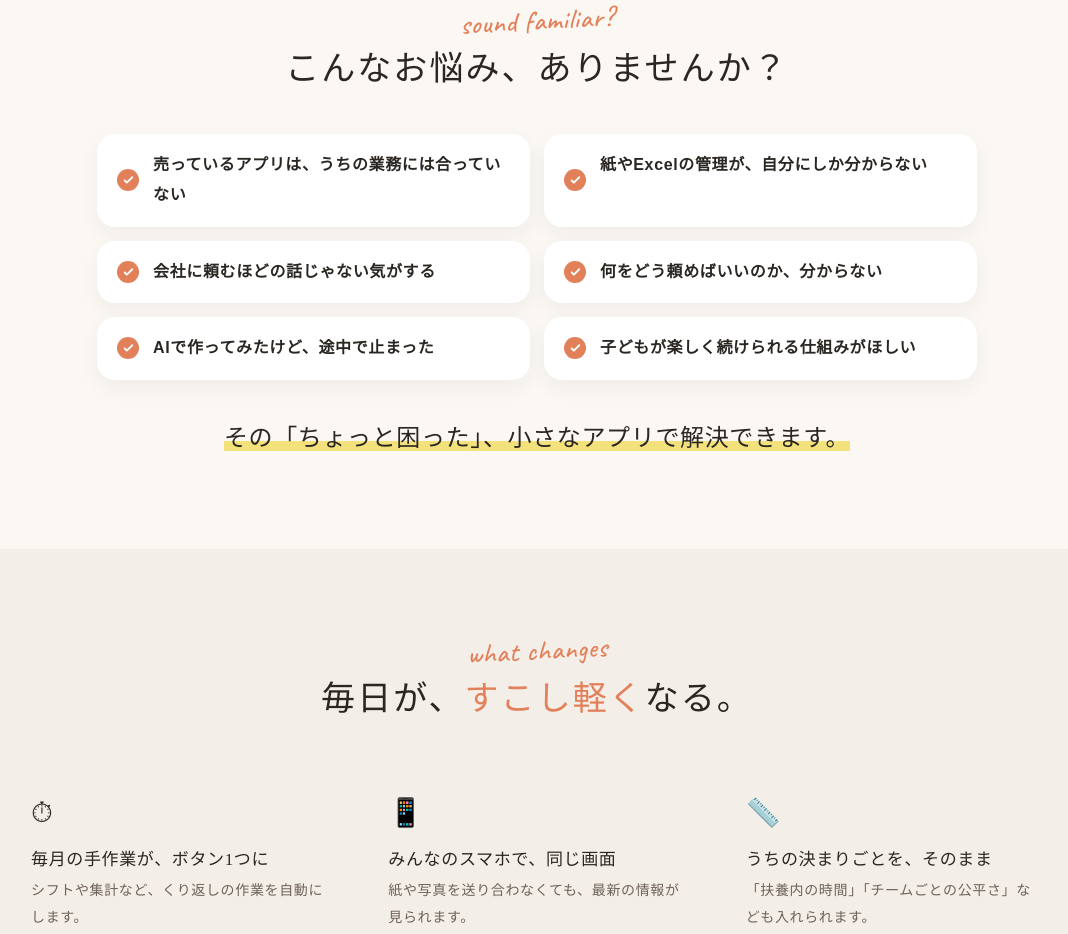
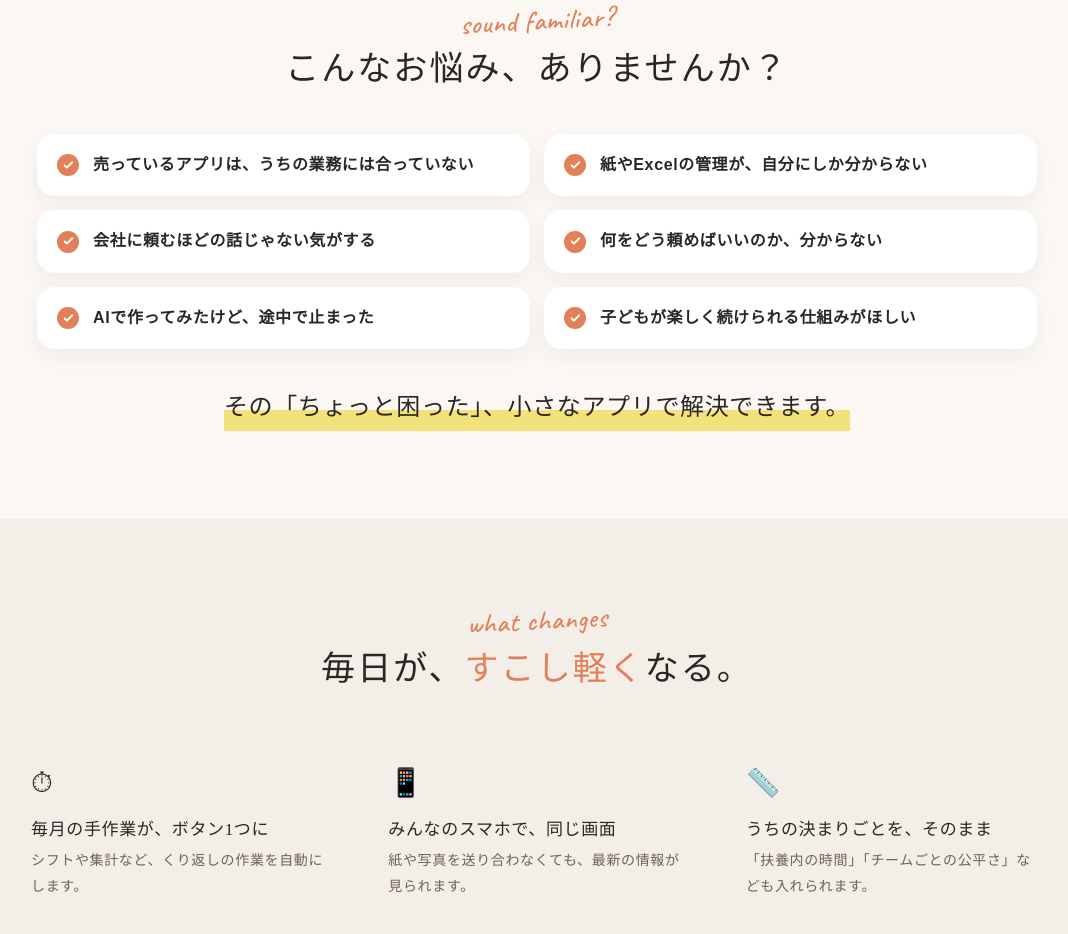
Before and after one commit to omega-ai-lab-39/omega-works, a plain HTML site: page index.html in a window 1280 px wide. Shown: the part 1993-2927 px from the top of the page, without its empty margins (103-1171 px from the left). Drawn offline with Linux system fonts and the light colour scheme; a web font is replaced by a local one.

Commit message:
お悩みの文が途中で折り返さないように
Co-Authored-By: Claude Opus 5.5 <noreply@anthropic.com>

```diff
--- a/index.html
+++ b/index.html
@@ -8,7 +8,7 @@
 <link rel="preconnect" href="https://fonts.googleapis.com">
 <link rel="preconnect" href="https://fonts.gstatic.com" crossorigin>
 <link href="https://fonts.googleapis.com/css2?family=Caveat:wght@500;600&family=Kiwi+Maru:wght@400;500&display=swap" rel="stylesheet">
-<link rel="stylesheet" href="style.css?v=12">
+<link rel="stylesheet" href="style.css?v=13">
 </head>
 <body>
 
@@ -122,14 +122,14 @@
       <h2>こんなお悩み、ありませんか？</h2>
     </div>
     <ul class="worry">
-      <li>売っているアプリは、うちの業務には合っていない</li>
-      <li>紙やExcelの管理が、自分にしか分からない</li>
-      <li>会社に頼むほどの話じゃない気がする</li>
-      <li>何をどう頼めばいいのか、分からない</li>
-      <li>AIで作ってみたけど、途中で止まった</li>
-      <li>子どもが楽しく続けられる仕組みがほしい</li>
+      <li><span class="ph">売っているアプリは、</span><span class="ph">うちの業務には合っていない</span></li>
+      <li><span class="ph">紙やExcelの管理が、</span><span class="ph">自分にしか分からない</span></li>
+      <li><span class="ph">会社に頼むほどの話じゃない気がする</span></li>
+      <li><span class="ph">何をどう頼めばいいのか、</span><span class="ph">分からない</span></li>
+      <li><span class="ph">AIで作ってみたけど、</span><span class="ph">途中で止まった</span></li>
+      <li><span class="ph">子どもが楽しく続けられる仕組みがほしい</span></li>
     </ul>
-    <p class="worry-end"><span>その「ちょっと困った」、小さなアプリで解決できます。</span></p>
+    <p class="worry-end"><span><span class="ph">その「ちょっと困った」、</span><span class="ph">小さなアプリで解決できます。</span></span></p>
   </div>
 </section>
 
--- a/style.css
+++ b/style.css
@@ -519,3 +519,8 @@ a.mv-card .cap b::after{width:20px;height:20px;font-size:12px}
 .mv-card .cap .to{margin:0 4px}
 @media (max-width:560px){.mv-card .cap{font-size:11.5px}}
 @media (max-width:380px){.mv-card .cap{font-size:11px}.mv-card .cap em{font-size:9.5px}}
+/* お悩み：PCは1行、スマホは「、」の所でだけ折り返す */
+.worry{max-width:1000px}
+.worry li .ph{display:inline-block}
+@media (max-width:700px){.worry li{font-size:14.5px;letter-spacing:.02em;padding:14px 16px 14px 50px}.worry li::before{left:16px}}
+.worry-end .ph{display:inline-block}
```
Also changed, not shown: works.html (+1 -1 lines).
